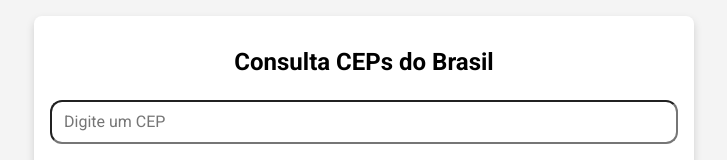
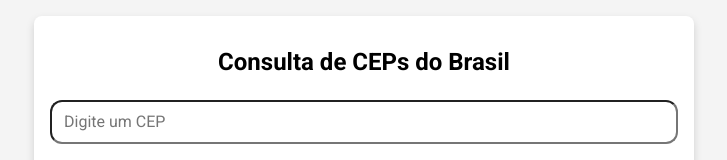
Before and after one commit to thiagosantos-17/consulta_cep, a website: page public/pages/index.html in a window 1280 px wide. Shown: the top 160 px of the page, without its empty margins (276-1003 px from the left). Drawn offline with Linux system fonts and the light colour scheme; files that its build step writes are made by us from their sources; files whose address does not match are found by name.

Commit message:
Update title text in index.html

```diff
--- a/public/pages/index.html
+++ b/public/pages/index.html
@@ -9,7 +9,7 @@
   </head>
   <body>
     <main class="card">
-      <h1 class="title">Consulta CEPs do Brasil</h1>
+      <h1 class="title">Consulta de CEPs do Brasil</h1>
       <input id="search-input" type="text" placeholder="Digite um CEP" />
       <section id="result" class="result"></section>
       <!-- HTML esperado -->
```
